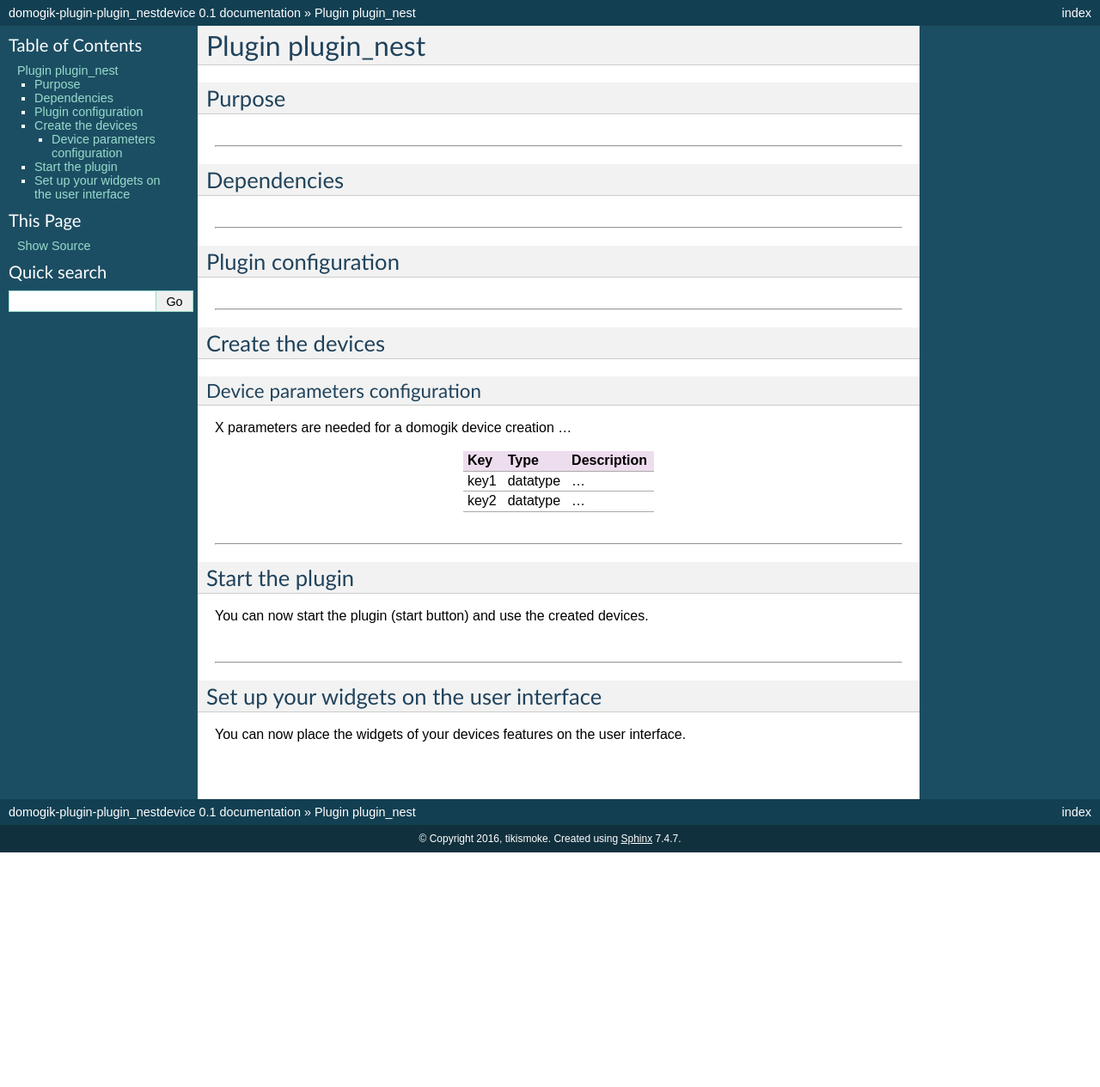
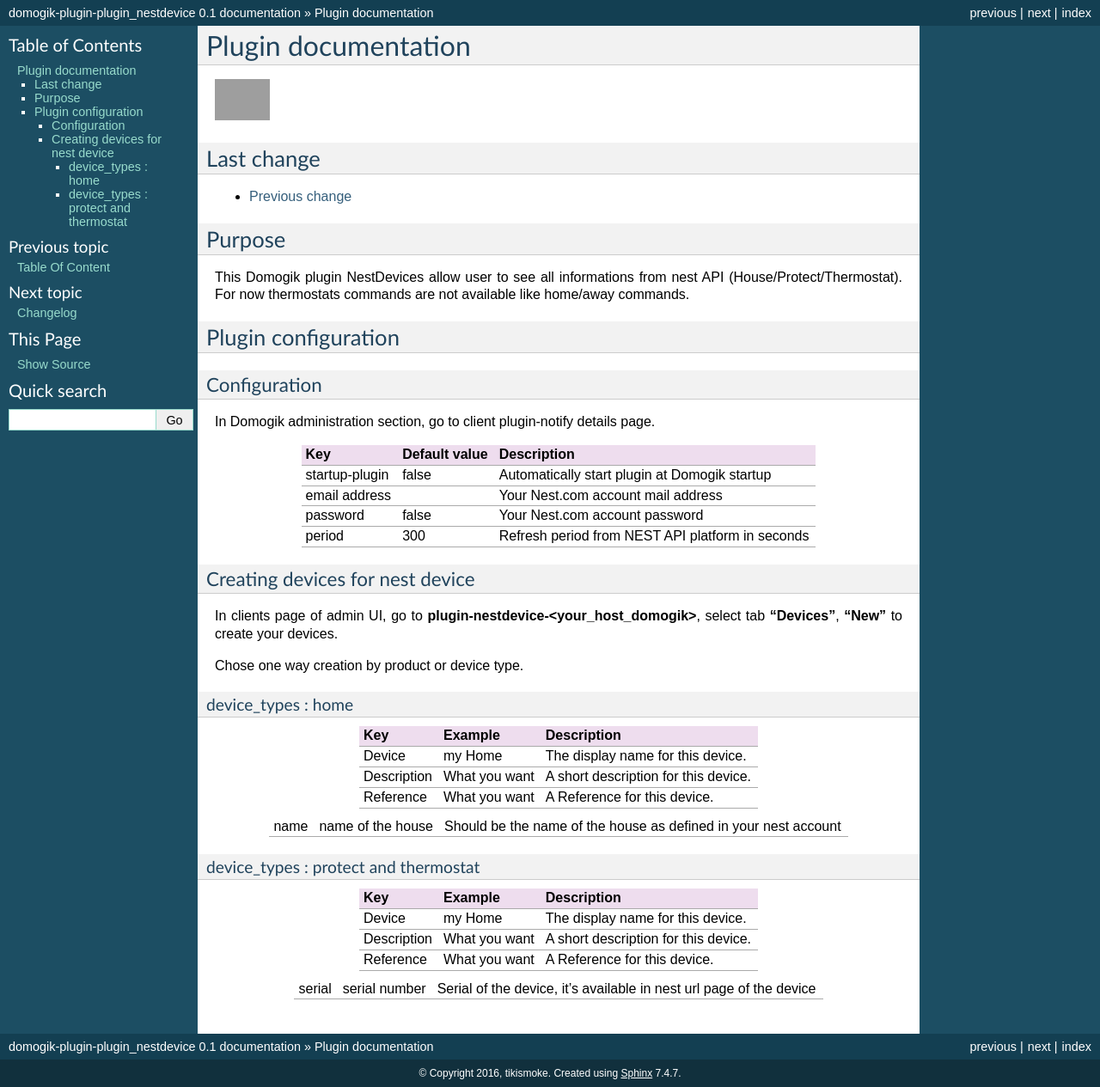
Before and after one commit to tikismoke/domogik-plugin-nest, a Sphinx documentation site: the page built from docs/plugin_nestdevice.txt, in a window 1280 px wide. Shown: the whole page at 86% size. Built offline with Sphinx 7.4.7, drawn with Linux system fonts in a browser that asks for light colours; pages that are not in the unit, such as notebooks, are missing from menus; before the commit the page ends 992 px from its top, so only the background shows below that; grey boxes are pictures that could not be loaded.

Commit message:
Start #3 working on doc

```diff
--- a/docs/changelog.txt
+++ b/docs/changelog.txt
@@ -6,3 +6,5 @@ Changelog
 ===
 
 * Plugin creation
+* Todo add command for thermostat when a user could help debugging it.
+* Todo add device autodiscovering.
--- a/docs/index.txt
+++ b/docs/index.txt
@@ -6,7 +6,5 @@ Table Of Content
 
 .. toctree::
 
-    /script
-    /dev
-    /tests
+    /plugin_nestdevice
     /changelog
--- a/docs/plugin_nestdevice.txt
+++ b/docs/plugin_nestdevice.txt
@@ -1,71 +1,78 @@
-.. _index:
+====================
+Plugin documentation
+====================
 
-===================
-Plugin plugin_nest
-===================
+.. |icon| image:: icon.png
+    :width: 64px
+
+|icon|
+
+Last change
+===========
+
+- `Previous change <changelog.html>`_
 
 Purpose
 =======
+This Domogik plugin NestDevices allow user to see all informations from nest API (House/Protect/Thermostat). For now thermostats commands are not available like home/away commands.
 
-.. raw:: html
 
-   <br />
-   <hr>
-
-Dependencies
-============
-
-.. raw:: html
-
-   <br />
-   <hr>
 
 Plugin configuration
 ====================
+Configuration
+-------------
+In Domogik administration section, go to client plugin-notify details page.
 
-.. raw:: html
-
-   <br />
-   <hr>
-
-Create the devices
-==================
-
-Device parameters configuration
--------------------------------
-
-X parameters are needed for a domogik device creation ...
++----------------+----------------------+-------------------------------------------------------------------------------+
+|Key             | Default value        | Description                                                                   |
++================+======================+===============================================================================+
+| startup-plugin | false                | Automatically start plugin at Domogik startup                                 |
++----------------+----------------------+-------------------------------------------------------------------------------+
+| email address  |                      | Your Nest.com account mail address                                            |
++----------------+----------------------+-------------------------------------------------------------------------------+
+| password       | false                | Your Nest.com account password                                                |
++----------------+----------------------+-------------------------------------------------------------------------------+
+| period         | 300                  | Refresh period from NEST API platform in seconds                              |
++----------------+----------------------+-------------------------------------------------------------------------------+
 
 
-===================== =========================== ======================================================================
-Key                   Type                        Description
-===================== =========================== ======================================================================
-key1                  datatype                    ...
---------------------- --------------------------- ----------------------------------------------------------------------
-key2                  datatype                    ...
-===================== =========================== ======================================================================
+Creating devices for nest device
+--------------------------------
+In clients page of admin UI, go to **plugin-nestdevice-<your_host_domogik>**, select tab **"Devices"**, **"New"** to create your devices.
 
+Chose one way creation by product or device type.
 
-.. raw:: html
+device_types : home
+*******************
 
-   <br />
-   <hr>
++-------------------+-------------------+------------------------------------------------------------------------------+
+| Key               | Example           | Description                                                                  |
++===================+===================+==============================================================================+
+| Device            | my Home           | The display name for this device.                                            |
++-------------------+-------------------+------------------------------------------------------------------------------+
+| Description       | What you want     | A short description for this device.                                         |
++-------------------+-------------------+------------------------------------------------------------------------------+
+| Reference         | What you want     | A Reference for this device.                                                 |
++-------------------+-------------------+------------------------------------------------------------------------------+
 
-Start the plugin
-================
++-------------------+-------------------+------------------------------------------------------------------------------+
+| name              | name of the house | Should be the name of the house as defined in your nest account              |
++-------------------+-------------------+------------------------------------------------------------------------------+
 
-You can now start the plugin (start button) and use the created devices.
+device_types : protect and thermostat
+*************************************
 
-.. raw:: html
++-------------------+-------------------+------------------------------------------------------------------------------+
+| Key               | Example           | Description                                                                  |
++===================+===================+==============================================================================+
+| Device            | my Home           | The display name for this device.                                            |
++-------------------+-------------------+------------------------------------------------------------------------------+
+| Description       | What you want     | A short description for this device.                                         |
++-------------------+-------------------+------------------------------------------------------------------------------+
+| Reference         | What you want     | A Reference for this device.                                                 |
++-------------------+-------------------+------------------------------------------------------------------------------+
 
-   <br />
-   <hr>
-
-Set up your widgets on the user interface
-=========================================
-
-You can now place the widgets of your devices features on the user interface.
-
-.. raw:: html
-
-   <br />
++-------------------+-------------------+------------------------------------------------------------------------------+
+| serial            | serial number     | Serial of the device, it's available in nest url page of the device          |
++-------------------+-------------------+------------------------------------------------------------------------------+
```
